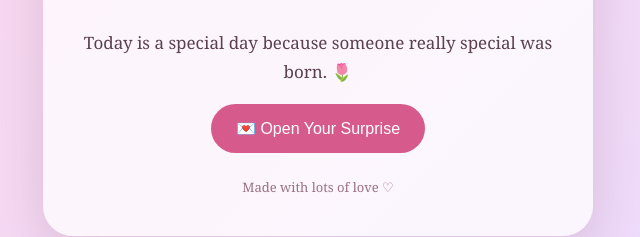
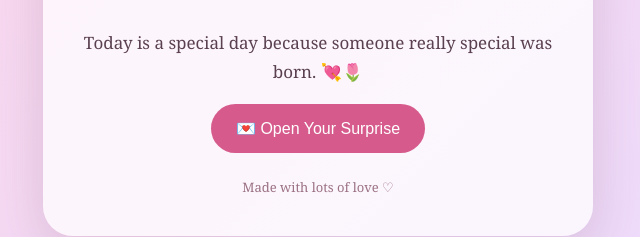
Before and after one commit to sindhumareedu19-hue/Bhanu, a plain HTML site: page index.html in a window 1280 px wide. Shown: the part 437-674 px from the top of the page, 322-962 px from the left. Drawn offline with Linux system fonts and the light colour scheme.

Commit message:
Update index.html

```diff
--- a/index.html
+++ b/index.html
@@ -117,7 +117,7 @@
 
         <p>
             Today is a special day because someone
-            really special was born. 🌷
+            really special was born. 💘🌷
         </p>
 
         <button onclick="openWish()">
```
